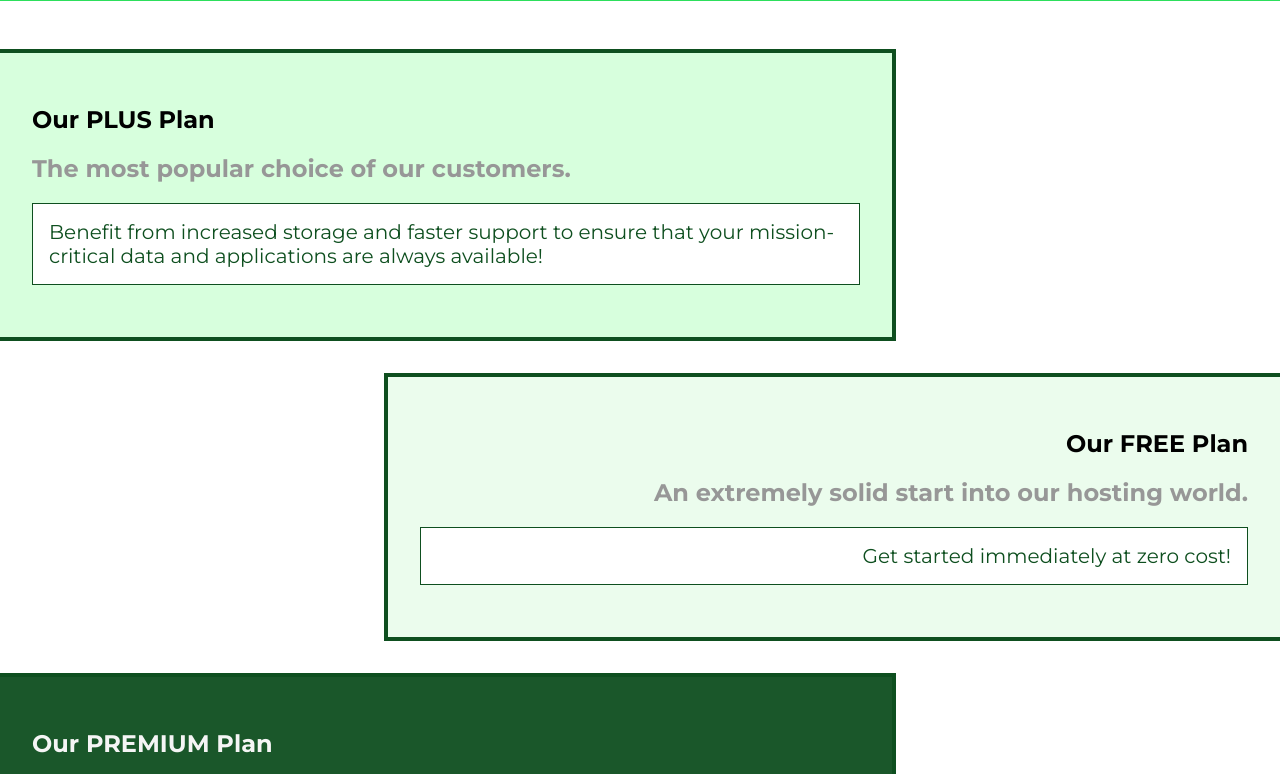
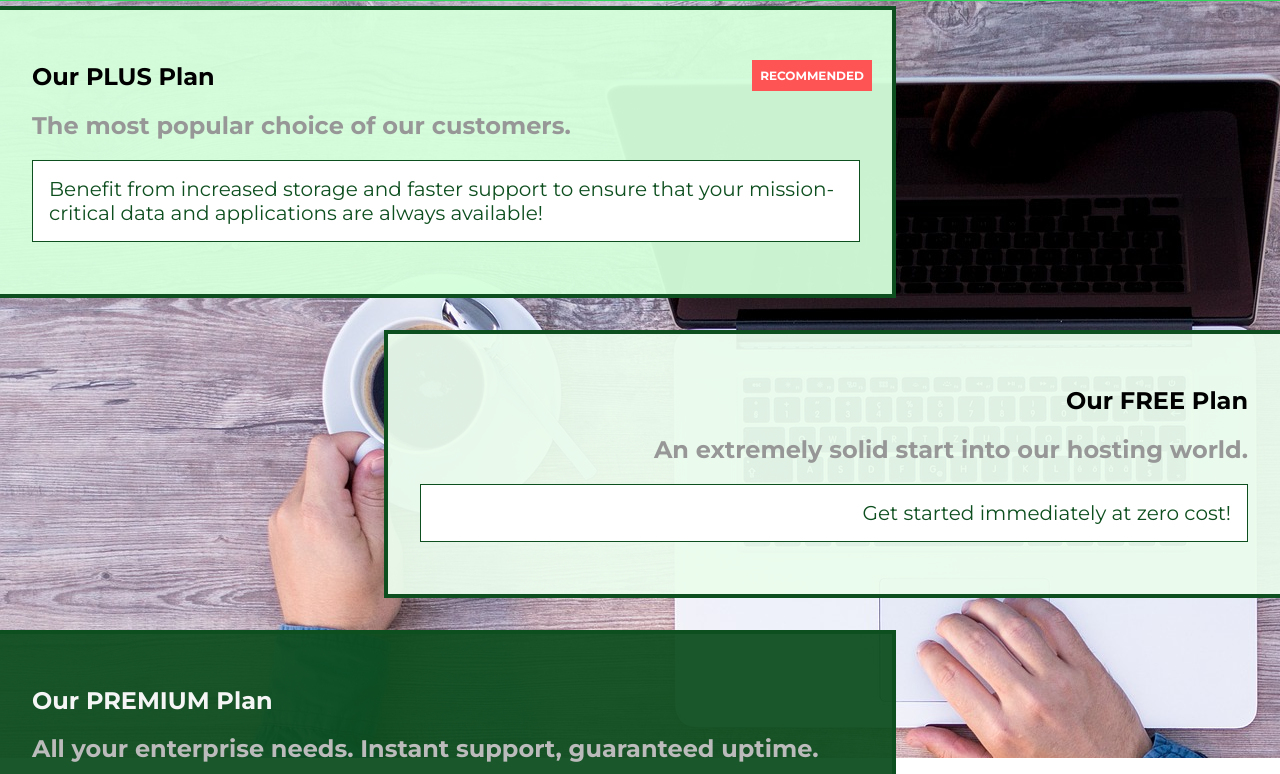
Before and after one commit to mdcleber/uHost, a plain HTML site: page packages/index.html in a window 1280 px wide. Shown: the part 42-816 px from the top of the page. Drawn offline with Linux system fonts and the light colour scheme.

Commit message:
Added position on the images.

```diff
--- a/packages/index.html
+++ b/packages/index.html
@@ -12,6 +12,7 @@
 </head>
 
 <body>
+    <div class="background"></div>
     <header class="main-header">
         <div>
             <a href="../index.html" class="main-header__brand">
@@ -36,6 +37,7 @@
         <section class="package" id="plus">
             <a href="#">
                 <h1 class="package__title">Our PLUS Plan</h1>
+                <h2 class="package_badge">RECOMMENDED</h2>
                 <h2 class="package__subtitle">The most popular choice of our customers.</h2>
                 <p class="package__info">Benefit from increased storage and faster support to ensure that your mission-critical data and applications
                     are always available!</p>
--- a/packages/packages.css
+++ b/packages/packages.css
@@ -7,6 +7,7 @@ main {
     margin: 16px 0;
     border: 4px solid #0e4f1f;
     border-left: none;
+    position: relative;
 }
 
 .package:hover,
@@ -32,6 +33,17 @@ main {
 .package__title {
     color: black;
     font-weight: bold;
+}
+
+.package_badge {
+    position: absolute;
+    margin: 20px;
+    top: 30px;
+    font-size: 12px;
+    color: white;
+    background: #ff5454;
+    padding: 8px;
+    right: 0;
 }
 
 .package__subtitle {
@@ -75,3 +87,11 @@ main {
 #premium .package__subtitle {
     color: #bbb;
 }
+
+.background {
+    background: url("../images/plans-background.jpg");
+    position: fixed;
+    width: 100%;
+    height: 100%;
+    z-index: -1;
+}
--- a/shared.css
+++ b/shared.css
@@ -12,6 +12,10 @@ body {
     width: 100%;
     background: #2ddf5c;
     padding: 8px 16px;
+    position: fixed;
+    z-index: 1;
+    top: 0;
+    left: 0;
 }
 
 .main-header div, .main-nav {
--- a/style.css
+++ b/style.css
@@ -1,5 +1,5 @@
 #product-overview {
-    background: url("freedom.jpg");
+    background: url("./images/freedom.jpg");
     width: 100%;
     height: 528px;
     padding: 10px;
```
Also changed, not shown: images/customer-1.jpg (added), images/customer-2.jpg (added), images/freedom.jpg (renamed from freedom.jpg), images/plans-background.jpg (added), images/uhost-icon.png (added).
